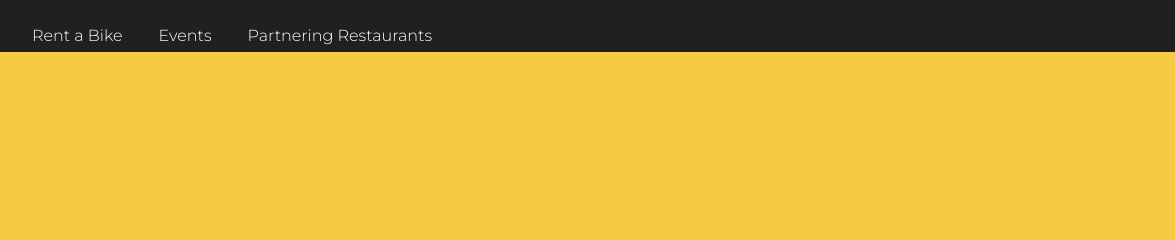
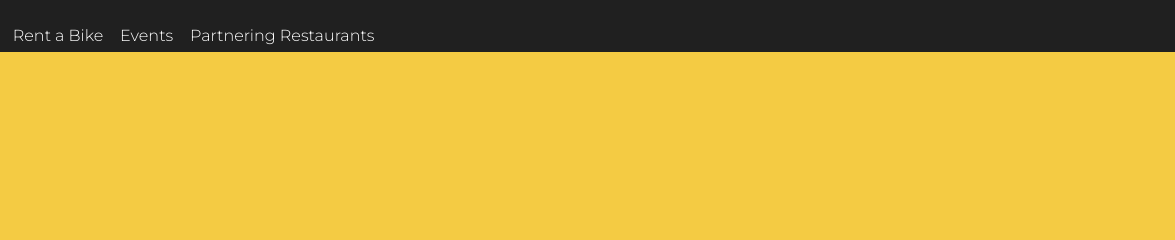
Before and after one commit to N-jquao/Bike-On, a plain HTML site: page index.html in a window 1280 px wide. Shown: the top 240 px of the page, 0-1175 px from the left. Drawn offline with Linux system fonts and the light colour scheme.

Commit message:
Update styles.css

```diff
--- a/resources/css/styles.css
+++ b/resources/css/styles.css
@@ -30,7 +30,7 @@ nav {
   color: white;
   font-family: montserrat, sans-serif;
   font-size: 1rem;
-  margin-left: 5%;
+  margin-left: 2%;
   font-weight: 300;
 }
 
```
